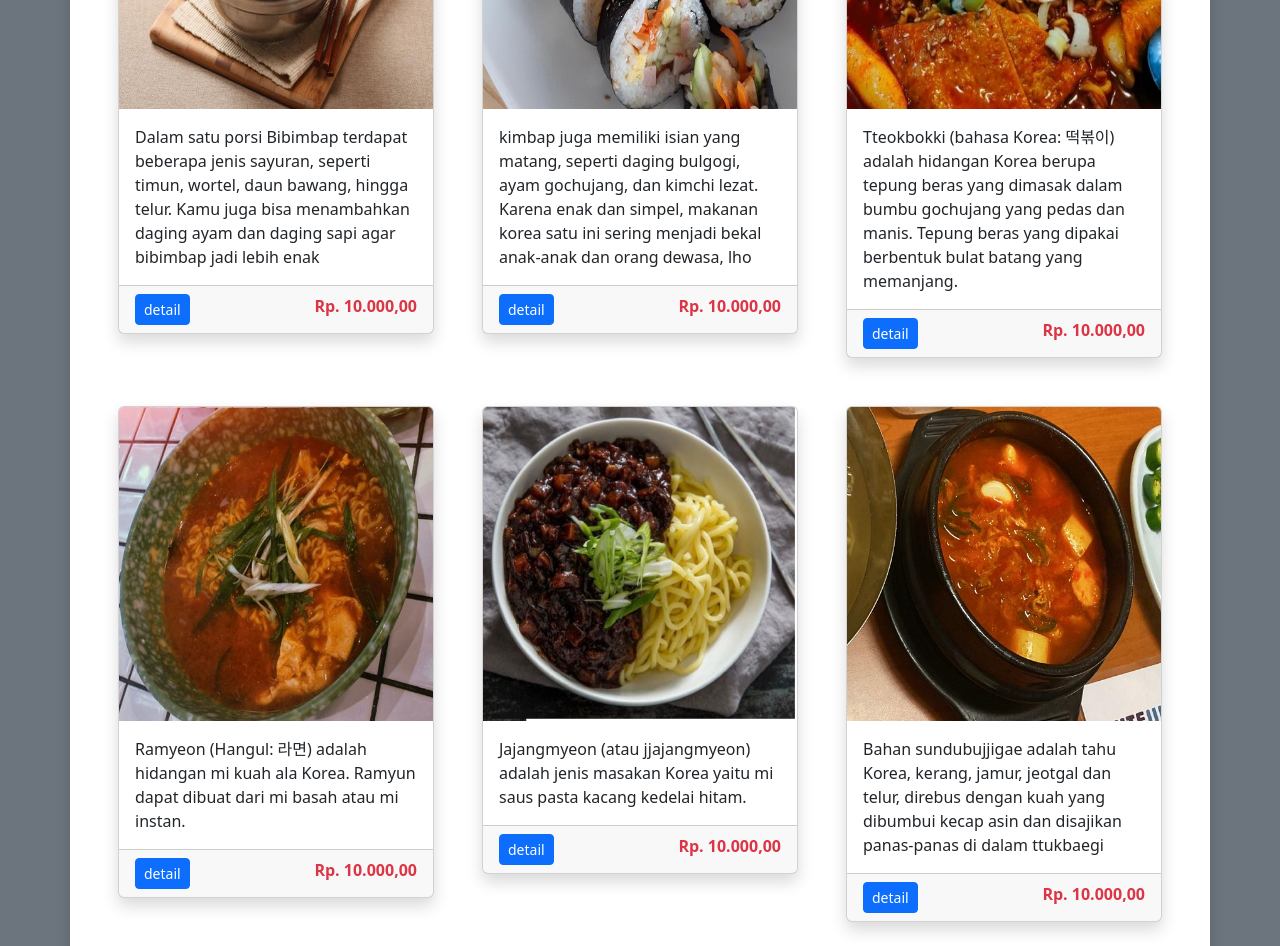
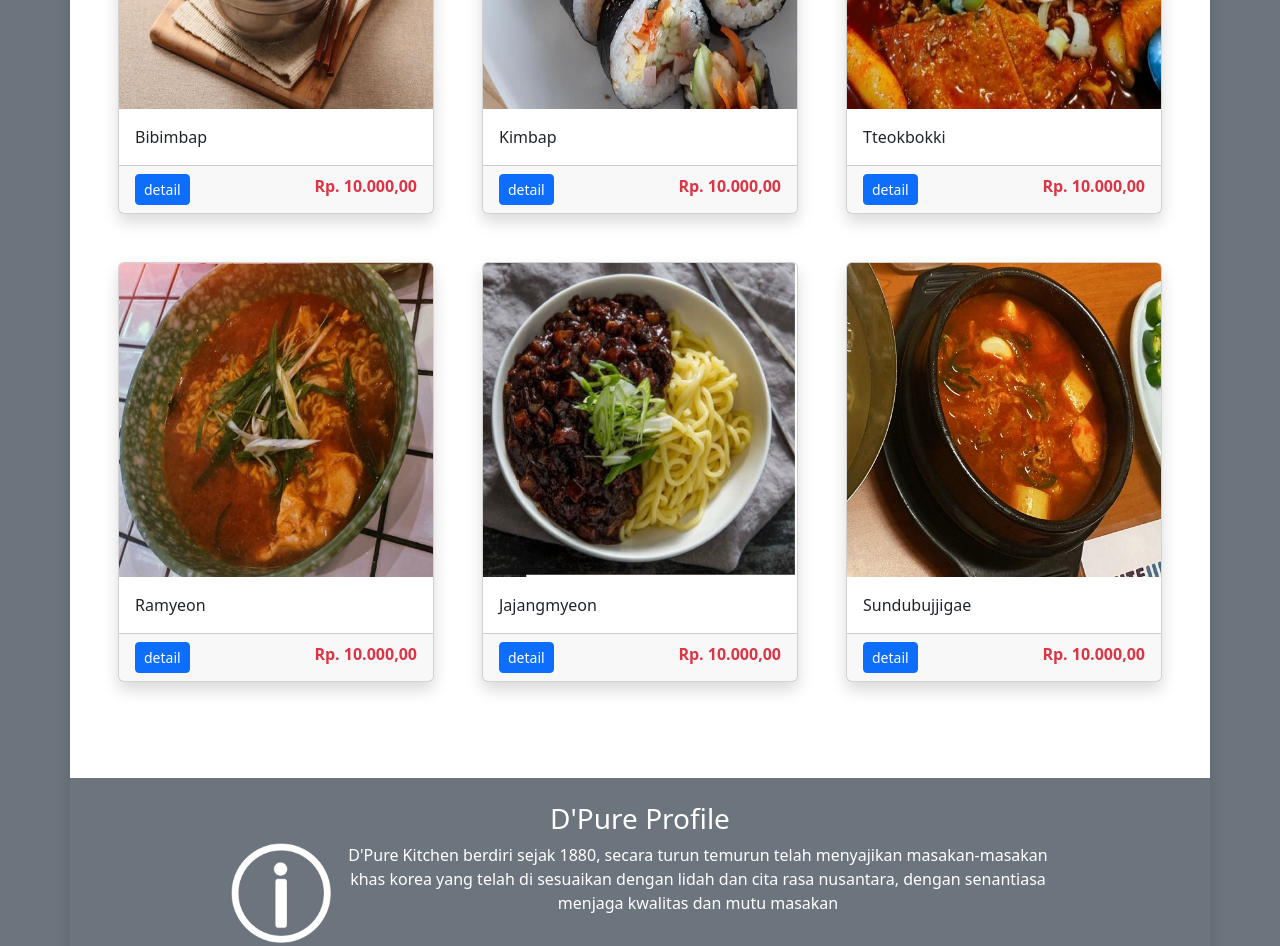
Before and after one commit to NenkCollections/D-pure, a plain HTML site: page index.html in a window 1280 px wide. Shown: the part 780-1726 px from the top of the page. Drawn offline with nearby package versions, Linux system fonts and the light colour scheme.

Commit message:
Add files via upload

```diff
--- a/index.html
+++ b/index.html
@@ -41,7 +41,7 @@
           <div class="card shadow">
             <img src="images/bibimbap.jpeg" class="card-img-top" />
             <div class="card-body">
-              <p class="card-text">Dalam satu porsi Bibimbap terdapat beberapa jenis sayuran, seperti timun, wortel, daun bawang, hingga telur. Kamu juga bisa menambahkan daging ayam dan daging sapi agar bibimbap jadi lebih enak</p>
+              <p class="card-text">Bibimbap</p>
             </div>
             <div class="d-none deskripsi"><p>Dalam satu porsi Bibimbap terdapat beberapa jenis sayuran, seperti timun, wortel, daun bawang, hingga telur. Kamu juga bisa menambahkan daging ayam dan daging sapi agar bibimbap jadi lebih enak</p></div>
             <div class="card-footer d-md-flex">
@@ -54,8 +54,9 @@
           <div class="card shadow">
             <img src="images/kimbap.jpeg" class="card-img-top" />
             <div class="card-body">
-              <p class="card-text">kimbap juga memiliki isian yang matang, seperti daging bulgogi, ayam gochujang, dan kimchi lezat. Karena enak dan simpel, makanan korea satu ini sering menjadi bekal anak-anak dan orang dewasa, lho</p>
+              <p class="card-text">Kimbap</p>
             </div>
+            <div class="d-none deskripsi"><p>kimbap juga memiliki isian yang matang, seperti daging bulgogi, ayam gochujang, dan kimchi lezat. Karena enak dan simpel, makanan korea satu ini sering menjadi bekal anak-anak dan orang dewasa, lho</p></div>
             <div class="card-footer d-md-flex">
               <a class="btn btn-sm btn-primary d-block btnDetail">detail</a>
               <span class="ms-auto text-danger fw-bold d-block text-center harga">Rp. 10.000,00</span>
@@ -66,8 +67,9 @@
           <div class="card shadow">
             <img src="images/tteokbokki.jpeg" class="card-img-top" />
             <div class="card-body">
-              <p class="card-text">Tteokbokki (bahasa Korea: 떡볶이) adalah hidangan Korea berupa tepung beras yang dimasak dalam bumbu gochujang yang pedas dan manis. Tepung beras yang dipakai berbentuk bulat batang yang memanjang.</p>
+              <p class="card-text">Tteokbokki</p>
             </div>
+            <div class="d-none deskripsi"><p>Tteokbokki (bahasa Korea: 떡볶이) adalah hidangan Korea berupa tepung beras yang dimasak dalam bumbu gochujang yang pedas dan manis. Tepung beras yang dipakai berbentuk bulat batang yang memanjang.</p></div>
             <div class="card-footer d-md-flex">
               <a class="btn btn-sm btn-primary d-block btnDetail">detail</a>
               <span class="ms-auto text-danger fw-bold d-block text-center harga">Rp. 10.000,00</span>
@@ -78,8 +80,9 @@
           <div class="card shadow">
             <img src="images/ramyeon.jpeg" class="card-img-top" />
             <div class="card-body">
-              <p class="card-text">Ramyeon (Hangul: 라면) adalah hidangan mi kuah ala Korea. Ramyun dapat dibuat dari mi basah atau mi instan.</p>
+              <p class="card-text">Ramyeon</p>
             </div>
+            <div class="d-none deskripsi"><p>Ramyeon (Hangul: 라면) adalah hidangan mi kuah ala Korea. Ramyun dapat dibuat dari mi basah atau mi instan.</p></div>
             <div class="card-footer d-md-flex">
               <a class="btn btn-sm btn-primary d-block btnDetail">detail</a>
               <span class="ms-auto text-danger fw-bold d-block text-center harga">Rp. 10.000,00</span>
@@ -90,8 +93,9 @@
           <div class="card shadow">
             <img src="images/jjajangmyeon.jpeg" class="card-img-top" />
             <div class="card-body">
-              <p class="card-text">Jajangmyeon (atau jjajangmyeon) adalah jenis masakan Korea yaitu mi saus pasta kacang kedelai hitam. </p>
+              <p class="card-text">Jajangmyeon</p>
             </div>
+            <div class="d-none deskripsi"><p>Jajangmyeon (atau jjajangmyeon) adalah jenis masakan Korea yaitu mi saus pasta kacang kedelai hitam.</p></div>
             <div class="card-footer d-md-flex">
               <a class="btn btn-sm btn-primary d-block btnDetail">detail</a>
               <span class="ms-auto text-danger fw-bold d-block text-center harga">Rp. 10.000,00</span>
@@ -102,8 +106,9 @@
           <div class="card shadow">
             <img src="images/sundubu-jjigae.jpeg" class="card-img-top" />
             <div class="card-body">
-              <p class="card-text">Bahan sundubujjigae adalah tahu Korea, kerang, jamur, jeotgal dan telur, direbus dengan kuah yang dibumbui kecap asin dan disajikan panas-panas di dalam ttukbaegi</p>
+              <p class="card-text">Sundubujjigae</p>
             </div>
+            <div class="d-none deskripsi"><p>Bahan sundubujjigae adalah tahu Korea, kerang, jamur, jeotgal dan telur, direbus dengan kuah yang dibumbui kecap asin dan disajikan panas-panas di dalam ttukbaegi</p></div>
             <div class="card-footer d-md-flex">
               <a class="btn btn-sm btn-primary d-block btnDetail">detail</a>
               <span class="ms-auto text-danger fw-bold d-block text-center harga">Rp. 10.000,00</span>
```
